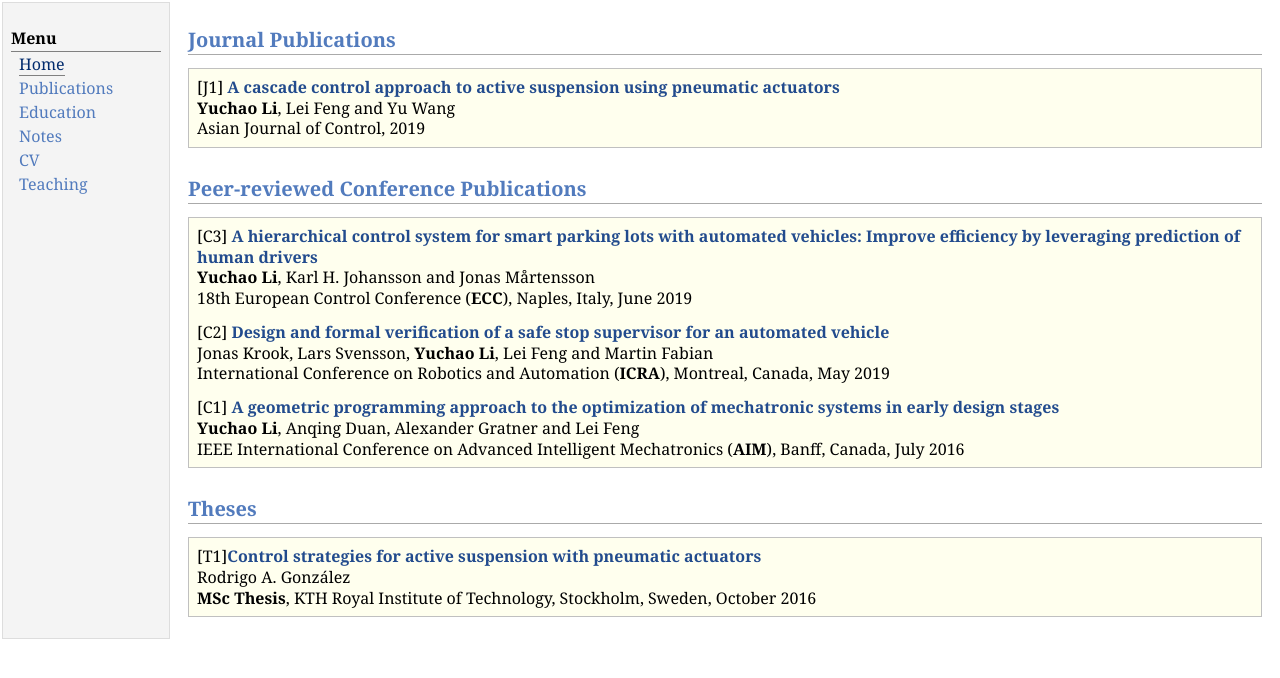
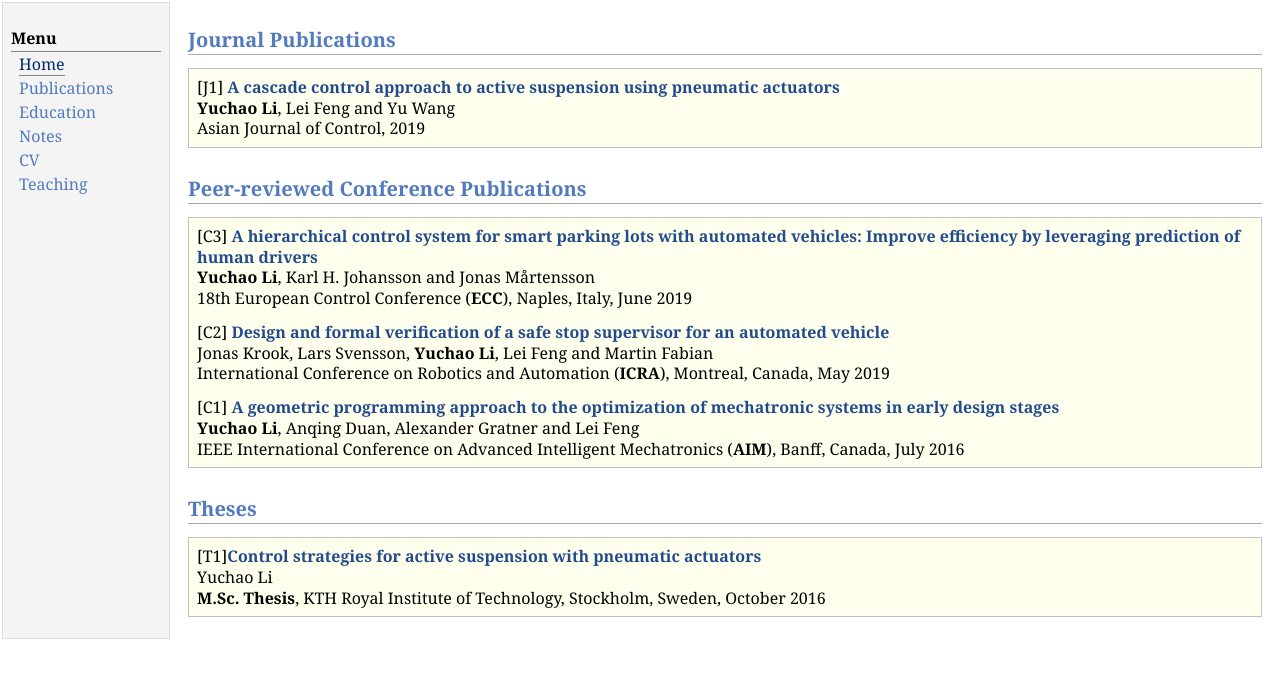
Before and after one commit to yuchaotaigu/yuchaotaigu.github.io, a Jekyll site: the page research.html, which Jekyll copies as it is, in a window 1280 px wide. Shown: the top 678 px of the page. Built offline with Jekyll 4.4.1, drawn with Linux system fonts in a browser that asks for light colours; comment, search, counter and statistics services are not loaded.

Commit message:
Update research.html

```diff
--- a/research.html
+++ b/research.html
@@ -54,8 +54,8 @@ IEEE International Conference on Advanced Intelligent Mechatronics (<b>AIM</b>),
 <div class="infoblock">
 <div class="blockcontent">
   <p>[T1]<a href="http://urn.kb.se/resolve?urn=urn:nbn:se:kth:diva-194174"><b>Control strategies for active suspension with pneumatic actuators </b></a><br />
-  Rodrigo A. González <br />
-<b> MSc Thesis</b>, KTH Royal Institute of Technology, Stockholm, Sweden, October 2016</p>
+  Yuchao Li <br />
+<b> M.Sc. Thesis</b>, KTH Royal Institute of Technology, Stockholm, Sweden, October 2016</p>
   </div></div>
 
 </td>
```
